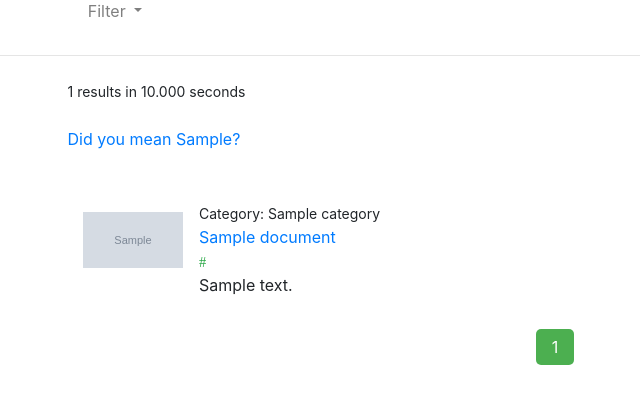
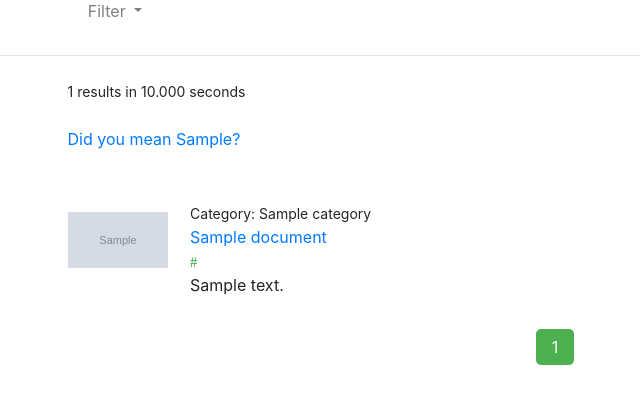
Before and after one commit to lsw94/CZ4034_Assignment, a Django app: template templates/result.html in a window 1280 px wide. Shown: the part 145-549 px from the top of the page, without its empty margins (85-725 px from the left). Run offline with Django 3.2, Linux system fonts and the light colour scheme; tables that the repository leaves empty hold one stand-in row (values such as "Sample post"); the template is opened without the code that fills it: values that come from a table or form of the project are taken from there, most other values are stand-ins (such as "Sample title", 1, 10 or a date in 2020); grey boxes marked "Sample" are stand-in pictures; parts of the project's set-up code (start-up, migrations or seed data) failed here and were passed over; some libraries are stand-ins or nearby versions.

Commit message:
update positioning

```diff
--- a/templates/result.html
+++ b/templates/result.html
@@ -74,6 +74,7 @@
 
         .text-positioning {
             margin-left: 2%;
+            width: 73%;
         }
 
         .image-positioning {
@@ -168,7 +169,7 @@
     <hr>
     {% if duration %}
         <div class="row top-positioning" id="stats">
-        <small>{{ total_results|length }} results in {{ duration|floatformat:3 }} seconds</small>
+        <small>{{ total_results }} results in {{ duration|floatformat:3 }} seconds</small>
         </div>
     {% endif %}
     {% if auto_correct != "" %}
@@ -181,7 +182,7 @@
     <div id="result_display">
         {% for document in results %}
             <div class="row results-positioning">
-                <div class="col-md-1 col-lg-1 image-positioning">
+                <div class="image-positioning">
                     {% if document.image_url %}
                         <img src={{ document.image_url }} height="56" width="100">
 
@@ -189,7 +190,7 @@
                         <img src="{% static 'img/noimg.png' %}" height="56" width="100">
                     {% endif %}
                 </div>
-                <div class="col-md-9 col-lg-9 text-positioning">
+                <div class="text-positioning">
                    <small> Category: {{ document.category }}</small>
                     <br/>
                     <a href={{ document.url }}> {{ document.title }}</a><br/>
```
Also changed, not shown: templates/index.html (+10 -12 lines).
